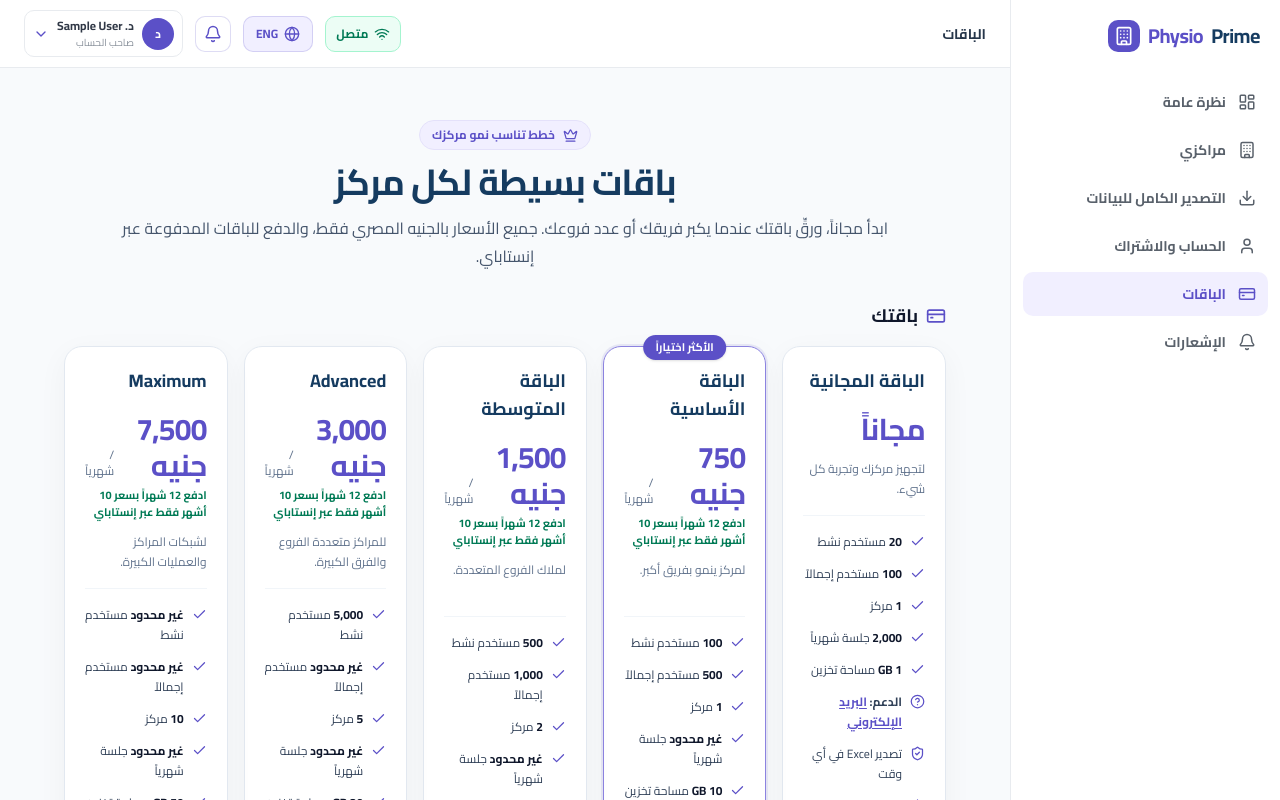
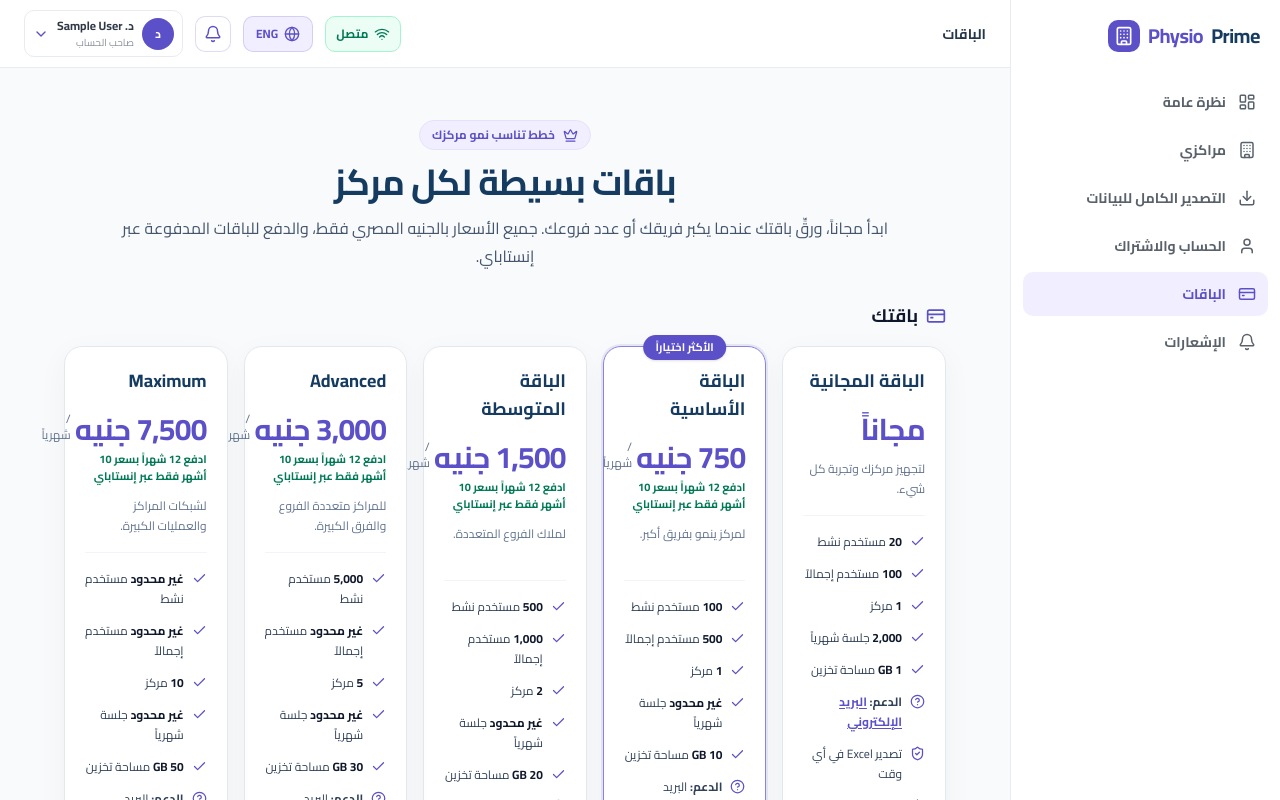
Before and after one commit to ahmedsalamaahmed28-a11y/Prime-Physio, a Next.js app: page /plans.php in a window 1280 px wide. Shown: the top 800 px of the page. Built offline with nearby package versions, Linux system fonts and the light colour scheme; no server answers; the database is empty; sample sign-in values are in the browser's storage.

Commit message:
Keep subscription plan prices on one line

```diff
--- a/src/app/plans.php/page.tsx
+++ b/src/app/plans.php/page.tsx
@@ -106,7 +106,7 @@ export default function PlansPhpPage() {
                   <article key={plan.name} className={`relative flex flex-col rounded-2xl border bg-white p-5 shadow-[0_8px_30px_rgba(15,23,42,0.045)] transition hover:-translate-y-1 hover:shadow-lg ${plan.featured ? "border-[#8C83E0] ring-2 ring-[#5B50C7]/10" : "border-slate-200"}`}>
                     {plan.featured && <span className="absolute -top-3 right-1/2 -translate-x-1/2 translate-x-1/2 whitespace-nowrap rounded-full bg-[#5B50C7] px-3 py-1 text-[11px] font-extrabold text-white shadow">الأكثر اختياراً</span>}
                     <h2 className="text-lg font-extrabold text-[#153B60]">{plan.name === "المجانية" ? "الباقة المجانية" : plan.name === "الأساسية" ? "الباقة الأساسية" : plan.name === "المتوسطة" ? "الباقة المتوسطة" : plan.name}</h2>
-                    <div className="mt-4 flex items-end gap-1"><strong className="text-3xl font-black tracking-tight text-[#5B50C7]">{plan.price}</strong>{plan.name !== "المجانية" && <span className="pb-1 text-xs text-slate-500">/ شهرياً</span>}</div>
+                    <div className="mt-4 flex items-end gap-1"><strong className="whitespace-nowrap text-3xl font-black tracking-tight text-[#5B50C7]">{plan.price}</strong>{plan.name !== "المجانية" && <span className="pb-1 text-xs text-slate-500">/ شهرياً</span>}</div>
                     {plan.name !== "المجانية" && plan.annual && <p className="mt-2 text-xs font-bold leading-5 text-slate-600">{plan.annual}</p>}
                     {plan.name !== "المجانية" && <p className="mt-1 text-[11px] font-semibold text-emerald-700">ادفع 12 شهراً بسعر 10 أشهر فقط عبر إنستاباي</p>}
                     <p className="mt-3 min-h-10 text-xs leading-5 text-slate-500">{plan.description}</p>
```
